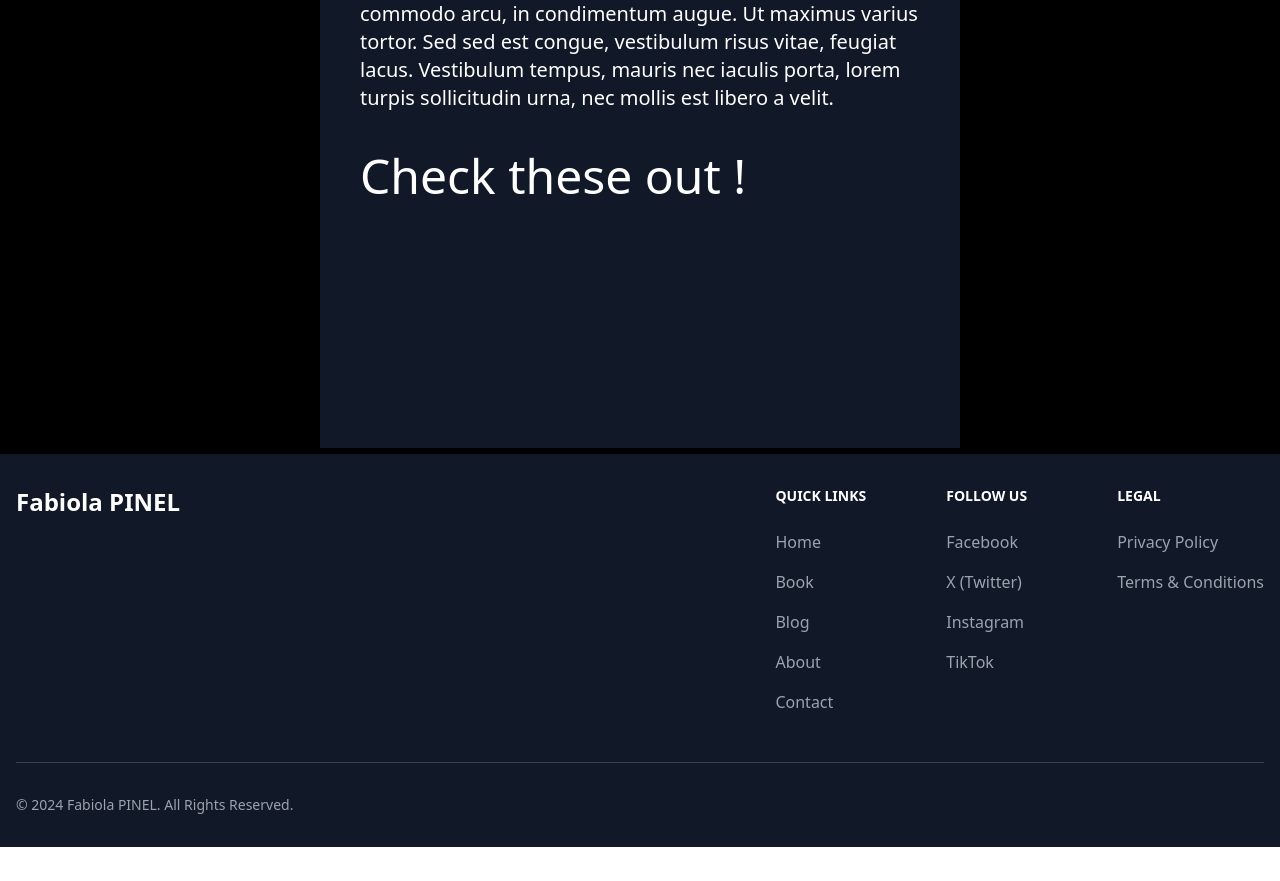
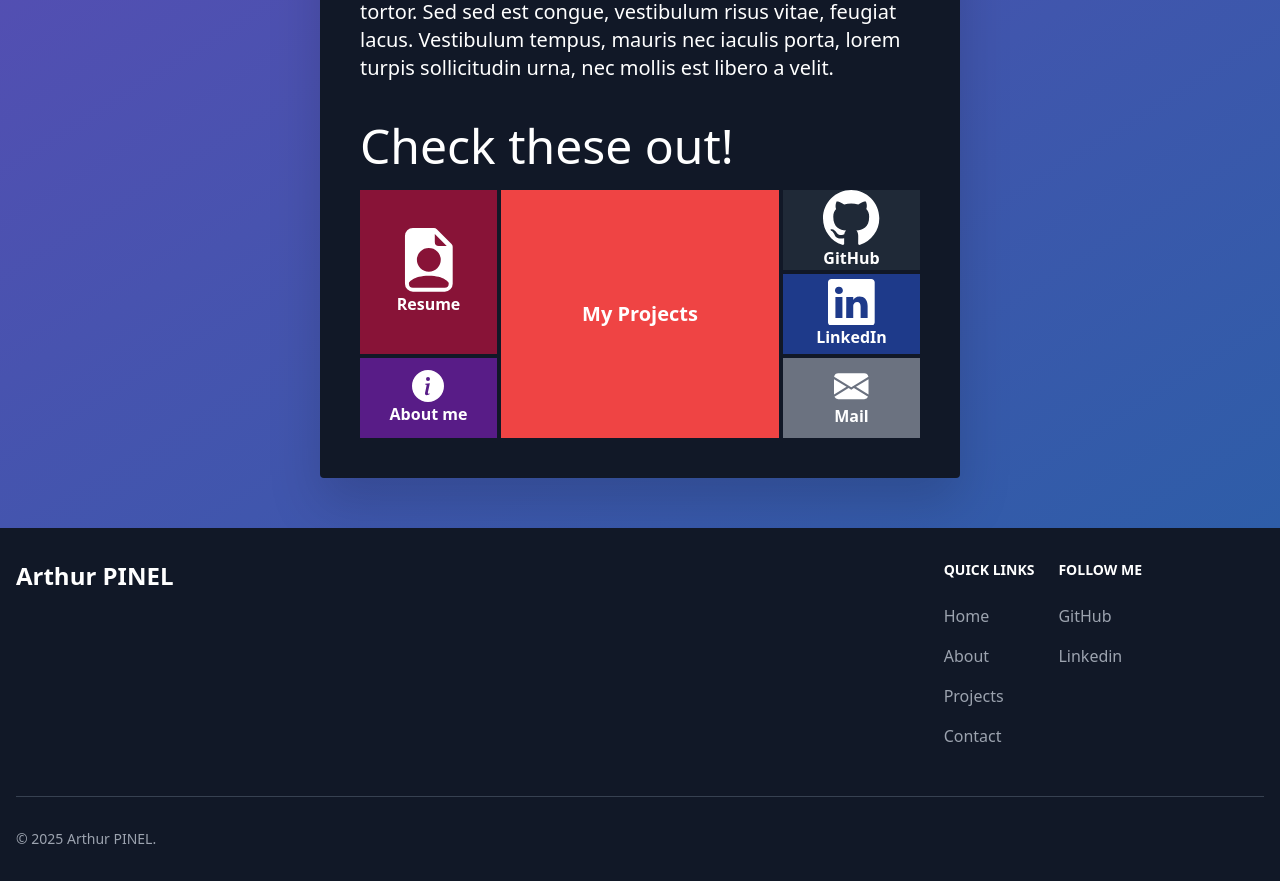
Before and after one commit to LePeruvienn/portfolio, a React (Vite) app: page / in a window 1280 px wide. Shown: the part 1146-2027 px from the top of the page. Before the commit the page ends 1993 px from the top, so only its background shows below. Built offline with nearby package versions, Linux system fonts and the light colour scheme.

Commit message:
Added buttons ...

```diff
--- a/src/components/Home.jsx
+++ b/src/components/Home.jsx
@@ -8,7 +8,7 @@ function Home () {
 	return (
 		<>
 			<Header/>
-			<div className="relative !z-10 h-screen bg-black">
+			<div className="relative !z-10 min-h-screen bg-black">
 				<Navbar/>
 				<Main/>
 			</div>
--- a/src/components/general/Footer.jsx
+++ b/src/components/general/Footer.jsx
@@ -7,7 +7,9 @@ function Footer () {
 				<div className="md:flex md:justify-between">
 					<div className="mb-6 md:mb-0">
 						<a href="#" className="flex items-center">
-							<span className="self-center text-2xl font-semibold whitespace-nowrap text-white">Fabiola PINEL</span>
+							<span className="self-center text-2xl font-semibold whitespace-nowrap text-white">
+								Arthur PINEL
+							</span>
 						</a>
 				</div>
 				<div className="grid grid-cols-2 gap-8 sm:gap-6 sm:grid-cols-3">
@@ -20,13 +22,10 @@ function Footer () {
 								<a href="/home" className="hover:underline"> Home </a>
 							</li>
 							<li className="mb-4">
-								<a href="/book" className="hover:underline"> Book </a>
+								<a href="/about" className="hover:underline"> About </a>
 							</li>
 							<li className="mb-4">
-								<a href="/blog" className="hover:underline"> Blog </a>
-							</li>
-							<li className="mb-4">
-								<a href="/about" className="hover:underline"> About </a>
+								<a href="/projects" className="hover:underline"> Projects </a>
 							</li>
 							<li className="mb-4">
 								<a href="/contact" className="hover:underline"> Contact </a>
@@ -35,56 +34,23 @@ function Footer () {
 					</div>
 					<div>
 						<h2 className="mb-6 text-sm font-semibold uppercase text-white">
-							Follow us
+							Follow me
 						</h2>
 						<ul className="text-gray-400 font-medium">
 							<li className="mb-4">
 								<a
-									href="https://www.facebook.com/share/zbAoQGwhXunNU7mF/"
+									href="#"
 									className="hover:underline "
 								>
-									Facebook
+									GitHub
 								</a>
 							</li>
 							<li className="mb-4">
 								<a
-									href="https://x.com/Fabi_Pinel?t=PLn8R0BxezC-kaARAkdaXg&s=09"
+									href="#"
 									className="hover:underline"
 								>
-									X (Twitter)
-								</a>
-							</li>
-							<li className="mb-4">
-								<a
-									href="https://www.instagram.com/fabiartdanse?igsh=ZjZ0dGZ1M3FvZWIw"
-									className="hover:underline "
-								>
-									Instagram
-								</a>
-							</li>
-							<li>
-								<a
-									href="https://www.tiktok.com/@danzaentrecenizas?_t=8pAzIJxl7oG&_r=1"
-									className="hover:underline"
-								>
-									TikTok
-								</a>
-							</li>
-						</ul>
-					</div>
-					<div>
-						<h2 className="mb-6 text-sm font-semibold uppercase text-white">
-							Legal
-						</h2>
-						<ul className="text-gray-400 font-medium">
-							<li className="mb-4">
-								<a href="#" className="hover:underline">
-									Privacy Policy
-								</a>
-							</li>
-							<li>
-								<a href="#" className="hover:underline">
-									Terms &amp; Conditions
+									Linkedin
 								</a>
 							</li>
 						</ul>
@@ -94,7 +60,7 @@ function Footer () {
 			<hr className="my-6 border-gray-200 sm:mx-auto border-gray-700 lg:my-8" />
 			<div className="sm:flex sm:items-center sm:justify-between">
 				<span className="text-sm sm:text-center text-gray-400">
-					© 2024 Fabiola PINEL. All Rights Reserved.
+					© 2025 Arthur PINEL.
 				</span>
 			</div>
 			</div>
--- a/src/components/general/Navbar.jsx
+++ b/src/components/general/Navbar.jsx
@@ -13,7 +13,7 @@ function Navbar () {
 				<NavLink
 					to="/home"
 					className={({ isActive }) =>
-						isActive ? "text-lg text-red-500" : "text-lg text-grey-darkest hover:text-red-500"
+						isActive ? "text-lg text-indigo-500" : "text-lg text-grey-darkest hover:text-indigo-500"
 					}
 				>
 					Home
@@ -22,7 +22,7 @@ function Navbar () {
 				<NavLink
 					to="/book"
 					className={({ isActive }) =>
-						isActive ? "text-lg text-red-500" : "text-lg text-grey-darkest hover:text-red-500"
+						isActive ? "text-lg text-indigo-500" : "text-lg text-grey-darkest hover:text-indigo-500"
 					}
 				>
 					About
@@ -31,7 +31,7 @@ function Navbar () {
 				<NavLink
 					to="/blog"
 					className={({ isActive }) =>
-						isActive ? "text-lg text-red-500" : "text-lg text-grey-darkest hover:text-red-500"
+						isActive ? "text-lg text-indigo-500" : "text-lg text-grey-darkest hover:text-indigo-500"
 					}
 				>
 					Projects
--- a/src/components/home/Main.jsx
+++ b/src/components/home/Main.jsx
@@ -1,18 +1,50 @@
+import React, { useState, useEffect } from 'react';
 import Textbox from './Textbox.jsx';
 
-function Main () {
+function Main() {
+
+	// Set scrollY state
+	const [scrollY, setScrollY] = useState(0);
+
+	// Link event scroll
+	useEffect(() => {
+		const handleScroll = () => {
+			setScrollY(window.scrollY);
+		};
+
+		window.addEventListener('scroll', handleScroll);
+
+		// Cleanup event listener on component unmount
+		return () => window.removeEventListener('scroll', handleScroll);
+	}, []);
+
+	// Calculate the percentage of the scroll position
+	const scrollPercentage = scrollY / (document.documentElement.scrollHeight - window.innerHeight);
+
+	// Calculate the gradient colors based on the scroll position
+	const gradientStart =
+		`rgb(${Math.min(255, 46 + 200 * scrollPercentage)},
+		${Math.min(93, 93 + 30 * scrollPercentage)},
+		${Math.min(168, 168 + 50 * scrollPercentage)})`;
+
+	const gradientEnd =
+		`rgb(${Math.min(100, 90 + 100 * scrollPercentage)},
+		${Math.max(13, 76 - 60 * scrollPercentage)},
+		${Math.max(180, 118 + 40 * scrollPercentage)})`;
 
 	return (
 		<main>
 			<div
-				className="
-					flex justify-center items-center h-screen
-				"
+				className="flex justify-center items-center h-screen"
+				style={{
+					background: `linear-gradient(to top left, ${gradientStart} 0%, ${gradientEnd} 100%)`,
+					transition: 'background 0.3s ease' // Smooth transition for the gradient change
+				}}
 			>
-				<Textbox/>
+				<Textbox />
 			</div>
 		</main>
-	)
+	);
 }
 
-export default Main
+export default Main;
--- a/src/components/home/Textbox.jsx
+++ b/src/components/home/Textbox.jsx
@@ -1,13 +1,15 @@
-
-function Textbox () {
+function Textbox() {
 
 	return (
 		<div
 			className="
-				w-full h-160 mx-[25%]
+				w-full mx-[25%]
+				p-10
+				text-white
 				bg-gray-900
-				text-white
-				p-10
+				drop-shadow-2xl
+				rounded
+				flex flex-col
 			"
 		>
 			<p className="mb-3 text-xl">
@@ -18,14 +20,103 @@ function Textbox () {
 				Nulla convallis quam vel ultricies vestibulum. Sed et commodo arcu, in condimentum augue. Ut maximus varius tortor. Sed sed est congue, vestibulum risus vitae, feugiat lacus. Vestibulum tempus, mauris nec iaculis porta, lorem turpis sollicitudin urna, nec mollis est libero a velit.
 			</p>
 
-			<h1 className="text-5xl">
-				Check these out !
-			</h1>
+			<h1 className="text-5xl mb-5">Check these out!</h1>
 
-			<div>
+			<div className="w-full flex-grow grid grid-cols-4 grid-rows-3 gap-1">
+				<div
+					className="
+						bg-rose-900 row-span-2
+						flex justify-center items-center
+						hover:scale-105 transition
+					"
+				>
+					<div className="flex flex-col items-center">
+						<svg xmlns="http://www.w3.org/2000/svg" fill="white" viewBox="0 0 16 16">
+						  <path d="M9.293 0H4a2 2 0 0 0-2 2v12a2 2 0 0 0 2 2h8a2 2 0 0 0 2-2V4.707A1 1 0 0 0 13.707 4L10 .293A1 1 0 0 0 9.293 0M9.5 3.5v-2l3 3h-2a1 1 0 0 1-1-1M11 8a3 3 0 1 1-6 0 3 3 0 0 1 6 0m2 5.755V14a1 1 0 0 1-1 1H4a1 1 0 0 1-1-1v-.245S4 12 8 12s5 1.755 5 1.755"/>
+						</svg>
+						<span className="font-bold">
+							Resume
+						</span>
+					</div>
+				</div>
+				<div
+					className="
+						bg-red-500 col-span-2 row-span-3
+						flex justify-center items-center
+						hover:scale-105 transition
+					"
+				>
+					<span className="font-bold text-xl">
+						My Projects
+					</span>
+				</div>
+				<div
+					className="
+						bg-gray-800 col-start-4
+						flex justify-center items-center
+						hover:scale-105 transition
+					"
+				>
+					<div className="flex flex-col items-center">
+						<svg xmlns="http://www.w3.org/2000/svg" fill="white" viewBox="0 0 16 16">
+						  <path d="M8 0C3.58 0 0 3.58 0 8c0 3.54 2.29 6.53 5.47 7.59.4.07.55-.17.55-.38 0-.19-.01-.82-.01-1.49-2.01.37-2.53-.49-2.69-.94-.09-.23-.48-.94-.82-1.13-.28-.15-.68-.52-.01-.53.63-.01 1.08.58 1.23.82.72 1.21 1.87.87 2.33.66.07-.52.28-.87.51-1.07-1.78-.2-3.64-.89-3.64-3.95 0-.87.31-1.59.82-2.15-.08-.2-.36-1.02.08-2.12 0 0 .67-.21 2.2.82.64-.18 1.32-.27 2-.27s1.36.09 2 .27c1.53-1.04 2.2-.82 2.2-.82.44 1.1.16 1.92.08 2.12.51.56.82 1.27.82 2.15 0 3.07-1.87 3.75-3.65 3.95.29.25.54.73.54 1.48 0 1.07-.01 1.93-.01 2.2 0 .21.15.46.55.38A8.01 8.01 0 0 0 16 8c0-4.42-3.58-8-8-8"/>
+						</svg>
+						<span className="font-bold">
+							GitHub
+						</span>
+					</div>
+				</div>
+				<div
+					className="
+						bg-blue-900 col-start-4 row-start-2
+						flex justify-center items-center
+						hover:scale-105 transition
+					"
+				>
+					<div className="flex flex-col items-center">
+						<svg className="px-3" xmlns="http://www.w3.org/2000/svg" fill="white" viewBox="0 0 16 16">
+						  <path d="M0 1.146C0 .513.526 0 1.175 0h13.65C15.474 0 16 .513 16 1.146v13.708c0 .633-.526 1.146-1.175 1.146H1.175C.526 16 0 15.487 0 14.854zm4.943 12.248V6.169H2.542v7.225zm-1.2-8.212c.837 0 1.358-.554 1.358-1.248-.015-.709-.52-1.248-1.342-1.248S2.4 3.226 2.4 3.934c0 .694.521 1.248 1.327 1.248zm4.908 8.212V9.359c0-.216.016-.432.08-.586.173-.431.568-.878 1.232-.878.869 0 1.216.662 1.216 1.634v3.865h2.401V9.25c0-2.22-1.184-3.252-2.764-3.252-1.274 0-1.845.7-2.165 1.193v.025h-.016l.016-.025V6.169h-2.4c.03.678 0 7.225 0 7.225z"/>
+						</svg>
+						<span className="font-bold">
+							LinkedIn
+						</span>
+					</div>
+				</div>
+				<div
+					className="
+						bg-gray-500 col-start-4 row-start-3
+						flex justify-center items-center
+						hover:scale-105 transition
+					"
+				>
+					<div className="flex flex-col items-center">
+						<svg xmlns="http://www.w3.org/2000/svg" fill="white" viewBox="0 0 16 16">
+						  <path d="M.05 3.555A2 2 0 0 1 2 2h12a2 2 0 0 1 1.95 1.555L8 8.414zM0 4.697v7.104l5.803-3.558zM6.761 8.83l-6.57 4.027A2 2 0 0 0 2 14h12a2 2 0 0 0 1.808-1.144l-6.57-4.027L8 9.586zm3.436-.586L16 11.801V4.697z"/>
+						</svg>
+						<span className="font-bold">
+							Mail
+						</span>
+					</div>
+				</div>
+				<div
+					className="
+						bg-purple-900 col-start-1 row-start-3
+						flex justify-center items-center
+						hover:scale-105 transition
+					"
+				>
+					<div className="flex flex-col items-center">
+						<svg xmlns="http://www.w3.org/2000/svg" height="32" width="32" fill="white" viewBox="0 0 16 16">
+						  <path d="M8 16A8 8 0 1 0 8 0a8 8 0 0 0 0 16m.93-9.412-1 4.705c-.07.34.029.533.304.533.194 0 .487-.07.686-.246l-.088.416c-.287.346-.92.598-1.465.598-.703 0-1.002-.422-.808-1.319l.738-3.468c.064-.293.006-.399-.287-.47l-.451-.081.082-.381 2.29-.287zM8 5.5a1 1 0 1 1 0-2 1 1 0 0 1 0 2"/>
+						</svg>
+						<span className="font-bold">
+							About me
+						</span>
+					</div>
+				</div>
 			</div>
 		</div>
-	)
+	);
 }
 
-export default Textbox
+export default Textbox;
```
